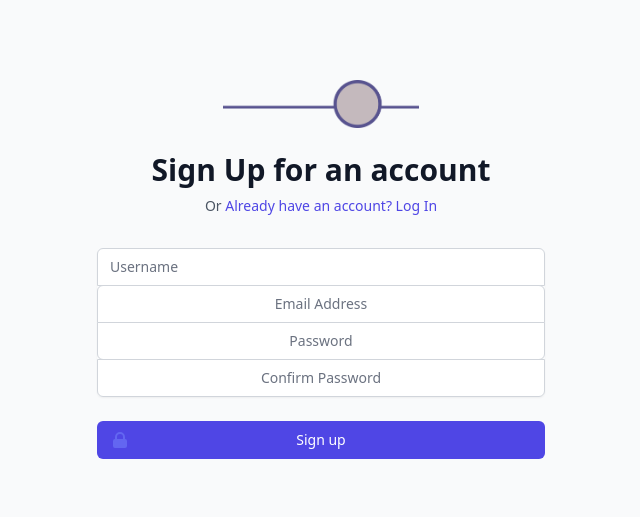
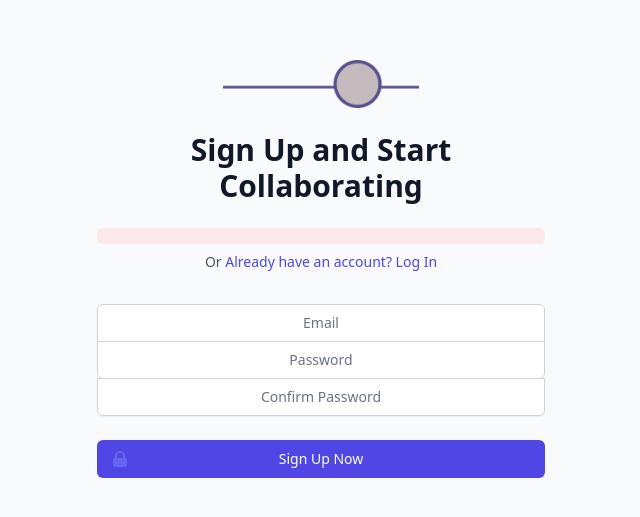
Before and after one commit to alex-stew/aoede, a React (Create React App) app in the folder client/: page /signup in a window 1280 px wide. Shown: the part 131-648 px from the top of the page, without its empty margins (319-959 px from the left). Built offline with nearby package versions, Linux system fonts and the light colour scheme; no server answers; the HTML template or start-up script is replaced by a standard one.

Commit message:
firebase login and signup working

```diff
--- a/client/package.json
+++ b/client/package.json
@@ -13,6 +13,7 @@
         "firebase": "^8.6.3",
         "react": "^17.0.2",
         "react-dom": "^17.0.2",
+        "react-router": "^5.2.0",
         "react-router-dom": "^5.2.0",
         "react-scripts": "4.0.3",
         "web-vitals": "^1.1.2"
--- a/client/src/App.js
+++ b/client/src/App.js
@@ -1,17 +1,25 @@
 import React from "react";
-// import { BrowserRouter, Route, Switch } from "react-router-dom";
+import { BrowserRouter as Router, Route, Switch } from "react-router-dom";
 import Signup from "./components/Signup";
-// import Login from "./components/Login";
-// import Home from "./components/Home";
+import Login from "./components/Login";
+import Dashboard from "./components/Dashboard";
 import { AuthProvider } from "./contexts/AuthContext";
 import './styles/index.css';
 
 
 function App() {
     return (
-      <AuthProvider>
-        <Signup/>
-      </AuthProvider>
+      <Router>
+        <AuthProvider>
+          <Switch>
+            <Route exact path="/" component={Dashboard}/>
+            <Route path="/signup" component={Signup}/>
+            <Route path="/login" component={Login}/>
+          </Switch>
+
+        </AuthProvider>
+      </Router>
+
   );
 }
 
--- a/client/src/components/Login.js
+++ b/client/src/components/Login.js
@@ -1,7 +1,30 @@
-import React, { useRef } from 'react';
-import { LockClosedIcon } from '@heroicons/react/solid'
+import React, { useRef, useState } from "react";
+import { LockClosedIcon } from '@heroicons/react/solid';
+import { useAuth } from '../contexts/AuthContext';
+import { Link } from 'react-router-dom';
 
-export default function Login(){
+export default function Login() {
+    const emailRef = useRef();
+    const passwordRef = useRef();
+    const { login } = useAuth();
+    const [error, setError] = useState('');
+    const [loading, setLoading] = useState(false)
+
+    async function handleSubmit(e) {
+        e.preventDefault();
+
+        try {
+            setError('')
+            setLoading(true)
+            await login(emailRef.current.value, passwordRef.current.value)
+        } catch(err) {
+            setError('Failed to log in')
+            console.log(err)
+        }
+        setLoading(false)
+
+    }
+
   return (
     <div className="min-h-screen flex items-center justify-center bg-gray-50 py-12 px-4 sm:px-6 lg:px-8">
       <div className="max-w-md w-full space-y-8">
@@ -13,30 +36,31 @@ export default function Login(){
           />
           <h2 className="mt-6 text-center text-3xl font-extrabold text-gray-900">Sign in to your account</h2>
           <p className="mt-2 text-center text-sm text-gray-600">
-            Or{' '}
-            <a href="#" className="font-medium text-indigo-600 hover:text-indigo-500">
-              start your 14-day free trial
+            Or{" "}
+            <a
+              href="#"
+              className="font-medium text-indigo-600 hover:text-indigo-500"
+            >
+              Need an account? <Link to="/Signup">Sign Up</Link>
             </a>
           </p>
         </div>
 
-        {/* onSubmit={handleSubmit} */}
-        <form className="mt-8 space-y-6" >
+        <form onSubmit={handleSubmit} className="mt-8 space-y-6" >
           <input type="hidden" name="remember" defaultValue="true" />
           <div className="rounded-md shadow-sm -space-y-px">
           <div>
-              <label htmlFor="email address" className="sr-only">
-                Email address
+              <label htmlFor="email" className="sr-only">
+                Email
               </label>
               <input
-                id="email address"
-                name="email address"
-                type="email address"
-                // onChange={e => setUsername(e.target.value)}
-                autoComplete="email address"
+                id="email"
+                name="email"
+                type="email"
+                autoComplete="email"
                 required
                 className="appearance-none rounded-none relative block w-full px-3 py-2 border border-gray-300 placeholder-gray-500 text-gray-900 rounded-t-md focus:outline-none focus:ring-indigo-500 focus:border-indigo-500 focus:z-10 sm:text-sm"
-                placeholder="Email address"
+                placeholder="Email"
               />
             </div>
             <div>
@@ -47,7 +71,6 @@ export default function Login(){
                 id="password"
                 name="password"
                 type="password"
-                // onChange={e => setPassword(e.target.value)}
                 autoComplete="current-password"
                 required
                 className="appearance-none rounded-none relative block w-full px-3 py-2 border border-gray-300 placeholder-gray-500 text-gray-900 rounded-b-md focus:outline-none focus:ring-indigo-500 focus:border-indigo-500 focus:z-10 sm:text-sm"
--- a/client/src/components/Signup.js
+++ b/client/src/components/Signup.js
@@ -1,11 +1,33 @@
-import React, { useRef } from "react";
+import React, { useRef, useState } from "react";
 import { LockClosedIcon } from '@heroicons/react/solid';
+import { useAuth } from '../contexts/AuthContext';
+import { Link } from 'react-router-dom';
 
-function Signup() {
-    const usernameRef = useRef();
+export default function Signup() {
     const emailRef = useRef();
     const passwordRef = useRef();
     const confirmPasswordRef = useRef();
+    const { signup } = useAuth();
+    const [error, setError] = useState('');
+    const [loading, setLoading] = useState(false)
+
+    async function handleSubmit(e) {
+        e.preventDefault();
+
+        if (passwordRef.current.value !== confirmPasswordRef.current.value) {
+            return setError('Passwords do not match!')
+        }
+        try {
+            setError('')
+            setLoading(true)
+            await signup(emailRef.current.value, passwordRef.current.value)
+        } catch(err) {
+            setError('Failed to set up your account...')
+            console.log(err)
+        }
+        setLoading(false)
+
+    }
 
   return (
     <div className="min-h-screen flex items-center justify-center bg-gray-50 py-12 px-4 sm:px-6 lg:px-8">
@@ -16,54 +38,36 @@ function Signup() {
             src="/aoedeLogo.png"
             alt="app logo"
           />
-          <h2 className="mt-6 text-center text-3xl font-extrabold text-gray-900">
-            Sign Up for an account
+          <h2 className="my-6 text-center text-3xl font-extrabold text-gray-900">
+            Sign Up and Start Collaborating
           </h2>
+          <div className="bg-red-100 rounded-md bg-opacity-75 text-center p-2">{error}</div>
           <p className="mt-2 text-center text-sm text-gray-600">
             Or{" "}
             <a
               href="#"
               className="font-medium text-indigo-600 hover:text-indigo-500"
             >
-              Already have an account? Log In
+              Already have an account? <Link to="/Login">Log In</Link>
             </a>
           </p>
         </div>
 
-        {/* onSubmit={handleSubmit} */}
-        <form className="mt-8 space-y-6">
-          <input type="hidden" name="remember" defaultValue="true" />
+        <form onSubmit={handleSubmit} className="mt-8 space-y-6">
           <div className="rounded-md shadow-sm -space-y-px">
             <div>
-              <label htmlFor="username" className="sr-only">
-                Username
-              </label>
-              <input
-                id="username"
-                name="username"
-                type="username"
-                ref={usernameRef}
-                // onChange={e => setUsername(e.target.value)}
-                autoComplete="username"
-                required
-                className="appearance-none rounded-none relative block w-full px-3 py-2 border border-gray-300 placeholder-gray-500 text-gray-900 rounded-t-md focus:outline-none focus:ring-indigo-500 focus:border-indigo-500 focus:z-10 sm:text-sm"
-                placeholder="Username"
-              />
-            </div>
-            <div>
-              <label htmlFor="email address" className="sr-only">
+              <label htmlFor="email" className="sr-only">
                 Email
               </label>
               <input
-                id="email address"
-                name="email address"
-                type="email address"
+                id="email"
+                name="email"
+                type="email"
                 ref={emailRef}
-                // onChange={e => setUsername(e.target.value)}
-                autoComplete="email address"
+                autoComplete="email"
                 required
                 className="appearance-none text-center rounded-none relative block w-full px-3 py-2 border border-gray-300 placeholder-gray-500 text-gray-900 rounded-t-md focus:outline-none focus:ring-indigo-500 focus:border-indigo-500 focus:z-10 sm:text-sm"
-                placeholder="Email Address"
+                placeholder="Email"
               />
             </div>
             <div>
@@ -75,7 +79,7 @@ function Signup() {
                 name="password"
                 type="password"
                 ref={passwordRef}
-                // onChange={e => setPassword(e.target.value)}
+                autoComplete="new-password"
                 required
                 className="appearance-none text-center rounded-none relative block w-full px-3 py-2 border border-gray-300 placeholder-gray-500 text-gray-900 rounded-b-md focus:outline-none focus:ring-indigo-500 focus:border-indigo-500 focus:z-10 sm:text-sm"
                 placeholder="Password"
@@ -88,8 +92,9 @@ function Signup() {
               <input
                 id="confirmPassword"
                 name="confirmPassword"
-                type="confirmPassword"
+                type="password"
                 ref={confirmPasswordRef}
+                autoComplete="confirmPassword"
                 required
                 className="appearance-none text-center rounded-none relative block w-full px-3 py-2 border border-gray-300 placeholder-gray-500 text-gray-900 rounded-b-md focus:outline-none focus:ring-indigo-500 focus:border-indigo-500 focus:z-10 sm:text-sm"
                 placeholder="Confirm Password"
@@ -98,7 +103,7 @@ function Signup() {
           </div>
 
           <div>
-            <button
+            <button disabled={loading}
               type="submit"
               className="group relative w-full flex justify-center py-2 px-4 border border-transparent text-sm font-medium rounded-md text-white bg-indigo-600 hover:bg-indigo-700 focus:outline-none focus:ring-2 focus:ring-offset-2 focus:ring-indigo-500"
             >
@@ -108,7 +113,7 @@ function Signup() {
                   aria-hidden="true"
                 />
               </span>
-              Sign up
+              Sign Up Now
             </button>
           </div>
         </form>
@@ -116,5 +121,3 @@ function Signup() {
     </div>
   );
 }
-
-export default Signup;
--- a/client/src/contexts/AuthContext.js
+++ b/client/src/contexts/AuthContext.js
@@ -9,14 +9,20 @@ export function useAuth() {
 
 export function AuthProvider({ children }) {
     const [currentUser, setCurrentUser] = useState()
+    const [loading, setLoading] = useState(true)
 
-    function signup(username, email, password) {
-        return auth.createUserWithUsernameEmailPassword(username, email, password)
+    function signup(email, password) {
+        return auth.createUserWithEmailAndPassword(email, password)
+    }
+
+    function login(email, password) {
+        return auth.signInWithEmailAndPassword(email, password)
     }
 
     useEffect(() => {
         const unsubscribe = auth.onAuthStateChanged(user => {
             setCurrentUser(user)
+            setLoading(false)
         })
 
         return unsubscribe
@@ -29,7 +35,7 @@ export function AuthProvider({ children }) {
 
     return (
         <AuthContext.Provider value={value}>
-            {children}
+            {!loading && children}
         </AuthContext.Provider>
     )
 }
```
